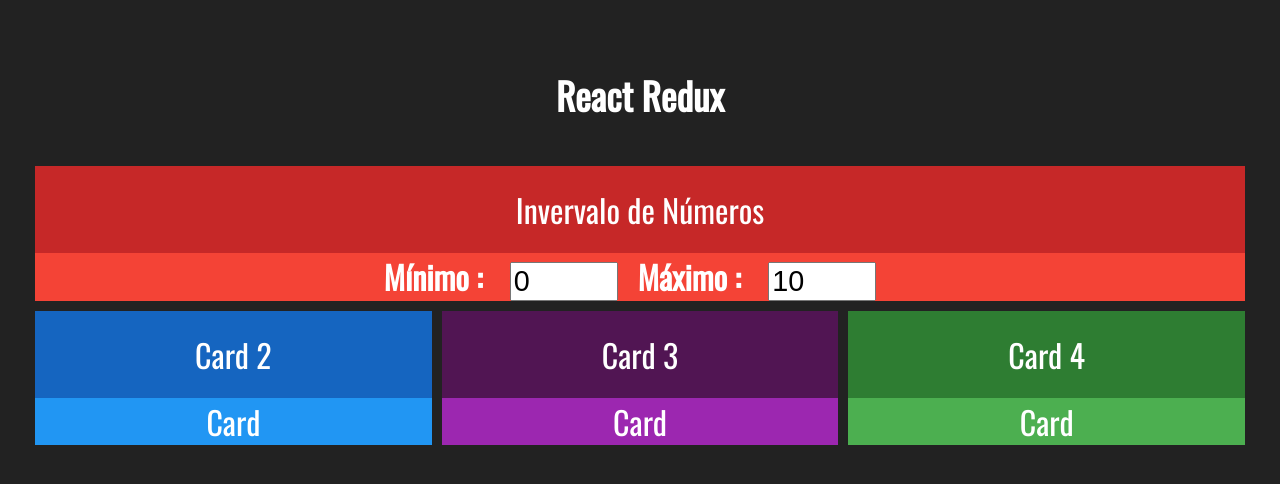
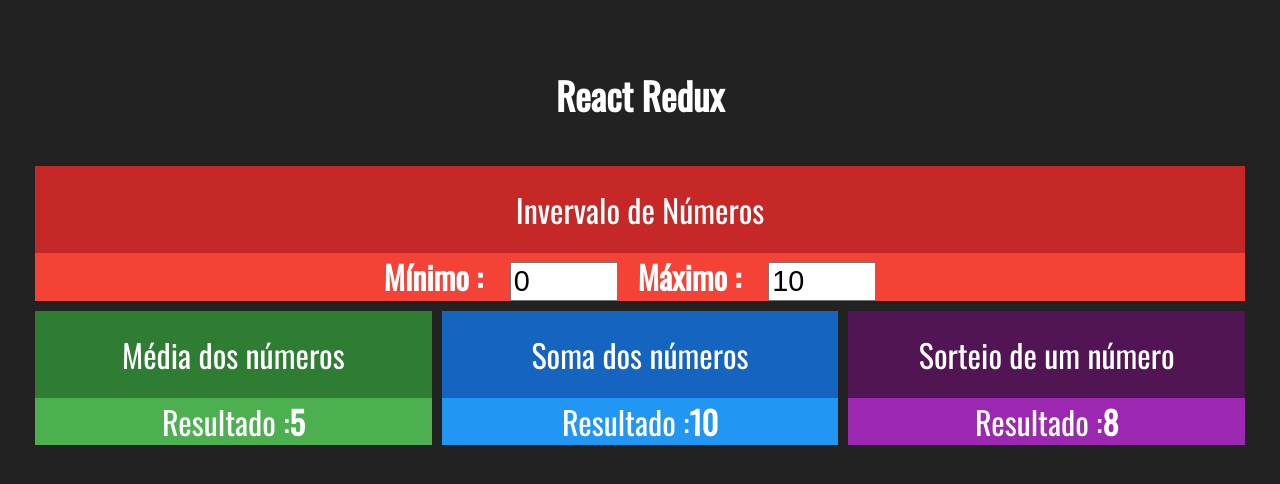
Before and after one commit to Rharuow/React-Redux, a React (Create React App) app in the folder a-simple-redux-project/: page / in a window 1280 px wide. Shown: the top 484 px of the page. Built offline with nearby package versions, Linux system fonts and the light colour scheme.

Commit message:
choose, sum and media component

```diff
--- a/a-simple-redux-project/src/App.js
+++ b/a-simple-redux-project/src/App.js
@@ -1,7 +1,9 @@
 import React from 'react';
 import './App.css';
-import Card from './components/Card';
 import Interval from './components/Interval'
+import Media from './components/Media'
+import Sum from './components/Sum'
+import Choose from './components/Choose'
 
 function App() {
   return (
@@ -13,9 +15,9 @@
         </Interval>
       </div>
       <div className="line">
-        <Card title="Card 2" blue>Card</Card>
-        <Card title="Card 3" purple>Card</Card>
-        <Card title="Card 4" green>Card</Card>
+        <Media>Card</Media>
+        <Sum>Card</Sum>
+        <Choose>Card</Choose>
       </div>
     </div>
   );
--- /dev/null
+++ b/a-simple-redux-project/src/components/Choose.jsx
@@ -0,0 +1,16 @@
+import React from 'react'
+import Card from './Card'
+
+
+export default props => {
+    return (
+        <Card title="Sorteio de um número" purple>
+            <div>
+                <span>
+                    <span>Resultado :</span>
+                    <strong>8</strong>
+                </span>
+            </div>
+        </Card>
+    )
+}
--- /dev/null
+++ b/a-simple-redux-project/src/components/Media.jsx
@@ -0,0 +1,16 @@
+import React from 'react'
+import Card from './Card'
+
+
+export default props => {
+    return (
+        <Card title="Média dos números" green>
+            <div>
+                <span>
+                    <span>Resultado :</span>
+                    <strong>5</strong>
+                </span>
+            </div>
+        </Card>
+    )
+}
--- /dev/null
+++ b/a-simple-redux-project/src/components/Sum.jsx
@@ -0,0 +1,16 @@
+import React from 'react'
+import Card from './Card'
+
+
+export default props => {
+    return (
+        <Card title="Soma dos números" blue>
+            <div>
+                <span>
+                    <span>Resultado :</span>
+                    <strong>10</strong>
+                </span>
+            </div>
+        </Card>
+    )
+}
```
